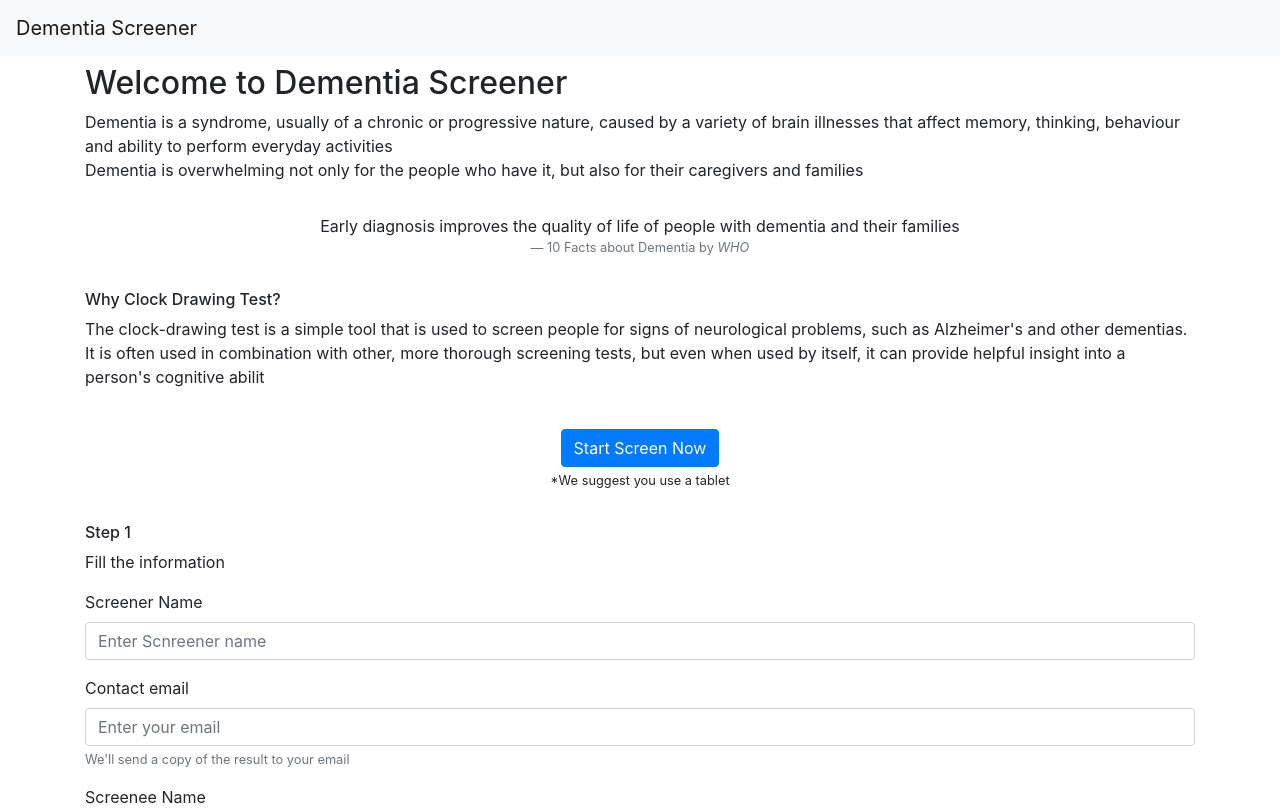
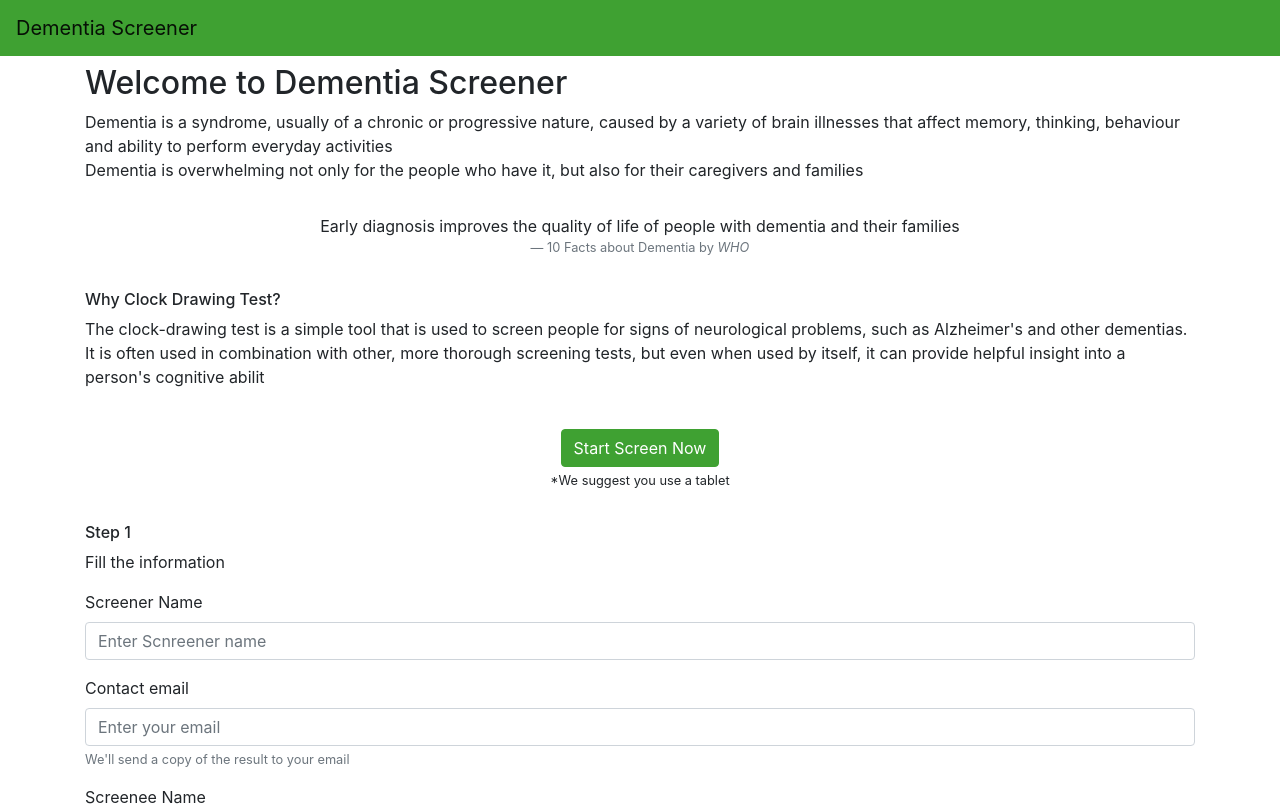
Before and after one commit to Code-Institute-Submissions/interactive-frontend-development-milestone-project-14, a plain HTML site: page index.html in a window 1280 px wide. Shown: the top 812 px of the page. Drawn offline with nearby package versions, Linux system fonts and the light colour scheme.

Commit message:
update theme color, fix pull refresh

```diff
--- a/index.html
+++ b/index.html
@@ -11,7 +11,7 @@
 </head>
 
 <body>
-  <nav class="navbar navbar-expand-lg navbar-light bg-light">
+  <nav class="navbar navbar-expand-lg navbar-light bg-primary">
     <a class="navbar-brand" href="#">Dementia Screener</a>
   </nav>
   <div id="section-1" class="container pt-2 pb-4">
--- a/main.css
+++ b/main.css
@@ -8,4 +8,17 @@ canvas {
   height: 47vh;
   width: 100%;
   padding: 1px;
+  touch-action: none;
 }
+
+.bg-primary {
+  background-color: #3fa132 !important;
+}
+
+.btn-primary,
+.btn-primary:hover,
+.btn-primary:active,
+.btn-primary:visited {
+  background-color: #3fa132 !important;
+  border-color: #3fa132 !important;
+}
```
Also changed, not shown: favicon.ico.
